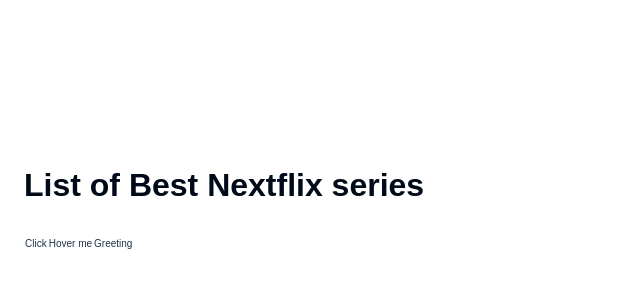
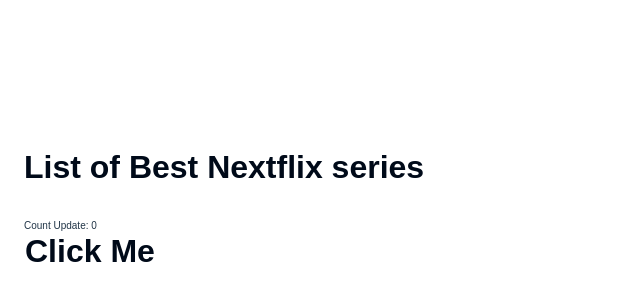
Before and after one commit to prashantthumar75/react-19-learning, a React (Vite) app: page / in a window 1280 px wide. Shown: the part 190-490 px from the top of the page, without its empty margins (0-640 px from the left). Built offline with nearby package versions, Linux system fonts and the light colour scheme.

Commit message:
[ADDED] useState.

```diff
--- a/src/App.jsx
+++ b/src/App.jsx
@@ -1,6 +1,7 @@
 import './App.css';
 import { EventProps } from './components/EventProps';
 import './components/Netflix.css';
+import { TestingState } from './components/TestingState';
 function App() {
   return (
     <>
@@ -8,7 +9,8 @@
         <h1 className="card-heading"> List of Best Nextflix series</h1>
         {/* <EventHandling></EventHandling> */}
         {/* <NetflixSeries />; */}
-        <EventProps></EventProps>
+        <TestingState></TestingState>
+        {/* <EventProps></EventProps> */}
       </section>
     </>
   );
--- /dev/null
+++ b/src/components/TestingState.jsx
@@ -0,0 +1,24 @@
+import { useState } from "react"
+
+export const TestingState = () => {
+    const [count, setCount] = useState(0)
+
+    const HandleCount = () => {
+        setCount(() => count + 1)
+    }
+    return (
+      <>
+        Count Update: {count}
+        <h1 className="state">
+          <button onClick={HandleCount}> Click Me</button>
+        </h1>
+        <ChildComponent count={count}></ChildComponent>
+      </>
+    );
+}
+
+function ChildComponent(count){
+    console.log('Called', count)
+
+}
+export default TestingState
```
